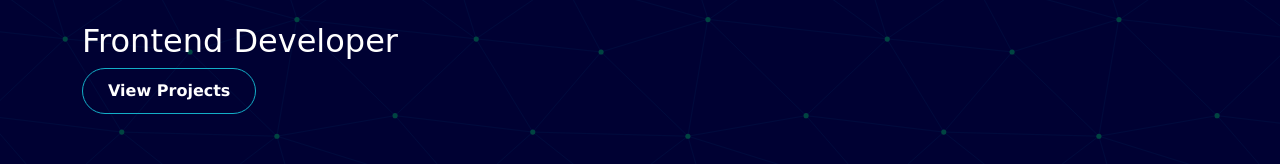
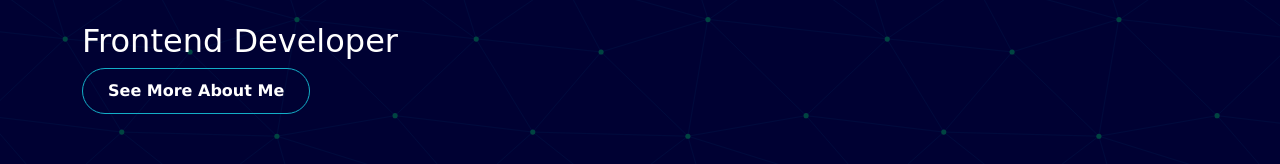
Before and after one commit to FlorenciaNieva/Portfolio-2, a React (Vite) app: page / in a window 1280 px wide. Shown: the part 413-577 px from the top of the page. Built offline with nearby package versions, Linux system fonts and the light colour scheme; no server answers.

Commit message:
Agrego onClick con función al botón y modifico su contenido

```diff
--- a/src/components/Home/Home.jsx
+++ b/src/components/Home/Home.jsx
@@ -2,8 +2,11 @@ import Container from "react-bootstrap/Container";
 import Row from "react-bootstrap/Row";
 import Col from "react-bootstrap/Col";
 import Button from "react-bootstrap/Button";
+import { useNavigate } from "react-router-dom";
 
 export default function Home({ menuOpen }) {
+  const navigate = useNavigate();
+
   return (
     <>
       <Container fluid className="container-home-background">
@@ -17,8 +20,11 @@ export default function Home({ menuOpen }) {
                 </Col>
                 <h3 className="description-home">Frontend Developer</h3>
                 <Col>
-                  <Button className="button-animation" href="#skills">
-                    <span className="button-text">View Projects</span>
+                  <Button
+                    className="button-animation"
+                    onClick={() => navigate("/about-me")}
+                  >
+                    <span className="button-text">See More About Me</span>
                     <div className="fill-container"></div>
                   </Button>
                 </Col>
```
